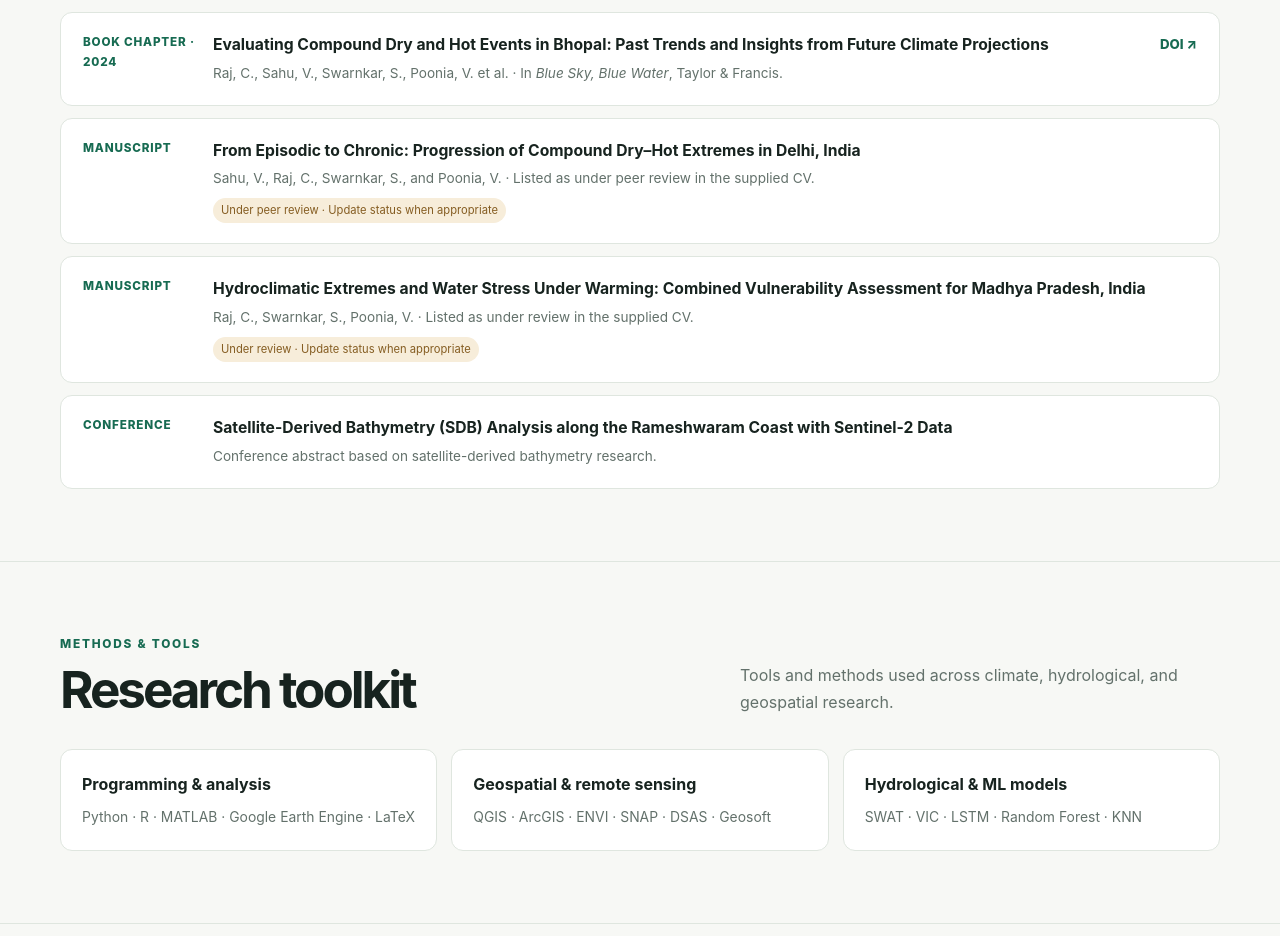
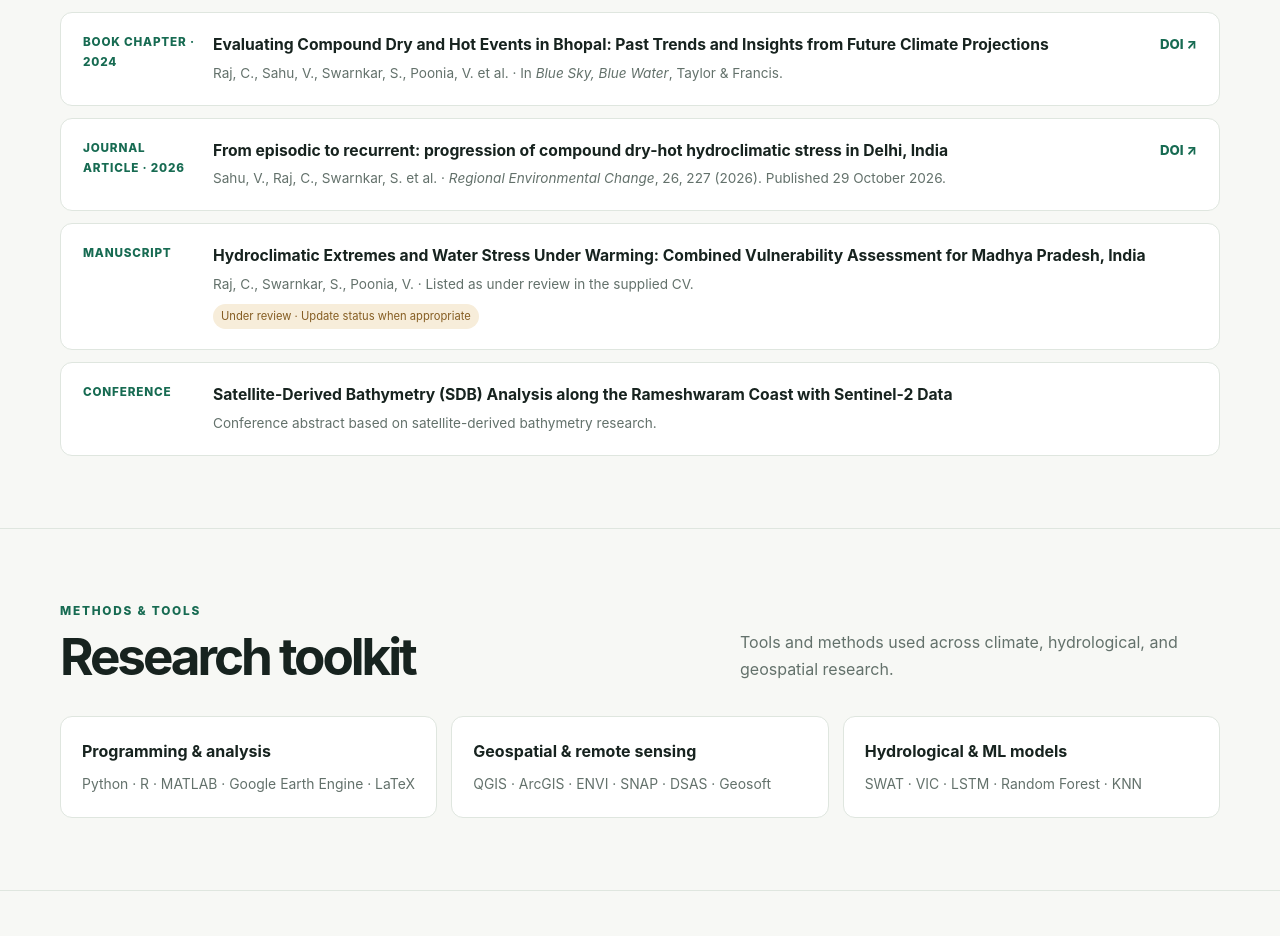
Before and after one commit to chaitanyaraj238/chaitanyaraj238.github.io, a plain HTML site: page index.html in a window 1280 px wide. Shown: the part 3784-4720 px from the top of the page. Drawn offline with Linux system fonts and the light colour scheme.

Commit message:
Add files via upload

```diff
--- a/index.html
+++ b/index.html
@@ -55,7 +55,7 @@ footer{padding:29px 0;color:var(--muted);font-size:.82rem}.foot{display:flex;jus
 <section id="publications"><div class="wrap"><div class="section-head"><div><div class="label">Research output</div><h2>Selected publications</h2></div><p>Peer-reviewed work, ongoing manuscripts, and research contributions. Add further papers, DOI links, and preprints as your publication list grows.</p></div><div class="pub-list">
 <article class="pub"><div class="type">Journal · 2025</div><div><h3>Compound dry and hot events in Madhya Pradesh: temporal shifts, regional hotspots, and adaptation strategies</h3><p>Raj, C., Swarnkar, S., Poonia, V. et al. · <i>Theoretical and Applied Climatology</i>, 156, 333 (2025).</p></div><a class="link" href="https://doi.org/10.1007/s00704-025-05573-1" target="_blank" rel="noopener">DOI ↗</a></article>
 <article class="pub"><div class="type">Book chapter · 2024</div><div><h3>Evaluating Compound Dry and Hot Events in Bhopal: Past Trends and Insights from Future Climate Projections</h3><p>Raj, C., Sahu, V., Swarnkar, S., Poonia, V. et al. · In <i>Blue Sky, Blue Water</i>, Taylor & Francis.</p></div><a class="link" href="https://doi.org/10.1201/9781003613183-7" target="_blank" rel="noopener">DOI ↗</a></article>
-<article class="pub"><div class="type">Manuscript</div><div><h3>From Episodic to Chronic: Progression of Compound Dry–Hot Extremes in Delhi, India</h3><p>Sahu, V., Raj, C., Swarnkar, S., and Poonia, V. · Listed as under peer review in the supplied CV.</p><span class="status">Under peer review · Update status when appropriate</span></div><span></span></article>
+<article class="pub"><div class="type">Journal article · 2026</div><div><h3>From episodic to recurrent: progression of compound dry-hot hydroclimatic stress in Delhi, India</h3><p>Sahu, V., Raj, C., Swarnkar, S. et al. · <i>Regional Environmental Change</i>, 26, 227 (2026). Published 29 October 2026.</p></div><a class="link" href="https://doi.org/10.1007/s10113-026-02712-w" target="_blank" rel="noopener">DOI ↗</a></article>
 <article class="pub"><div class="type">Manuscript</div><div><h3>Hydroclimatic Extremes and Water Stress Under Warming: Combined Vulnerability Assessment for Madhya Pradesh, India</h3><p>Raj, C., Swarnkar, S., Poonia, V. · Listed as under review in the supplied CV.</p><span class="status">Under review · Update status when appropriate</span></div><span></span></article>
 <article class="pub"><div class="type">Conference</div><div><h3>Satellite-Derived Bathymetry (SDB) Analysis along the Rameshwaram Coast with Sentinel-2 Data</h3><p>Conference abstract based on satellite-derived bathymetry research.</p></div><span></span></article>
 </div></div></section>
```
